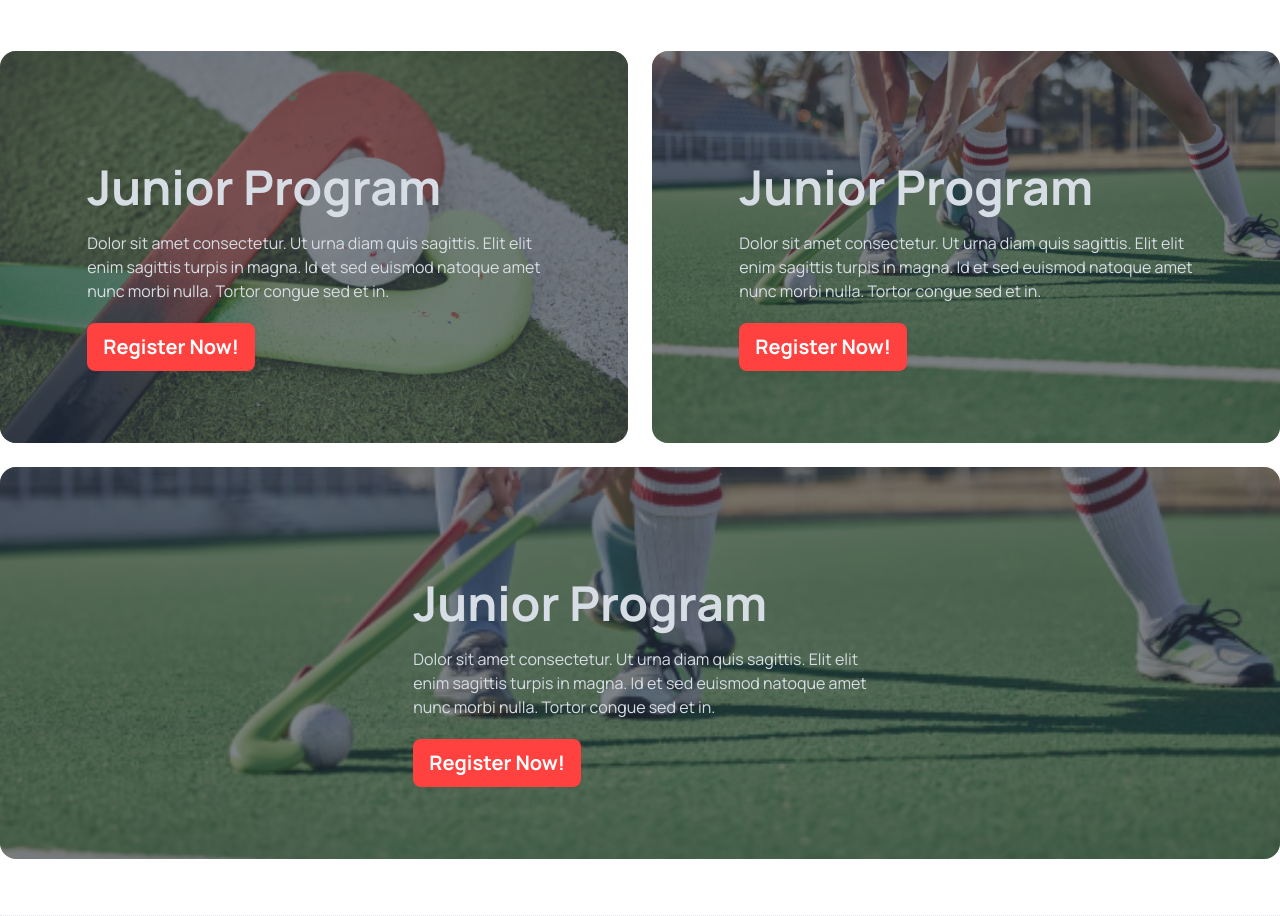
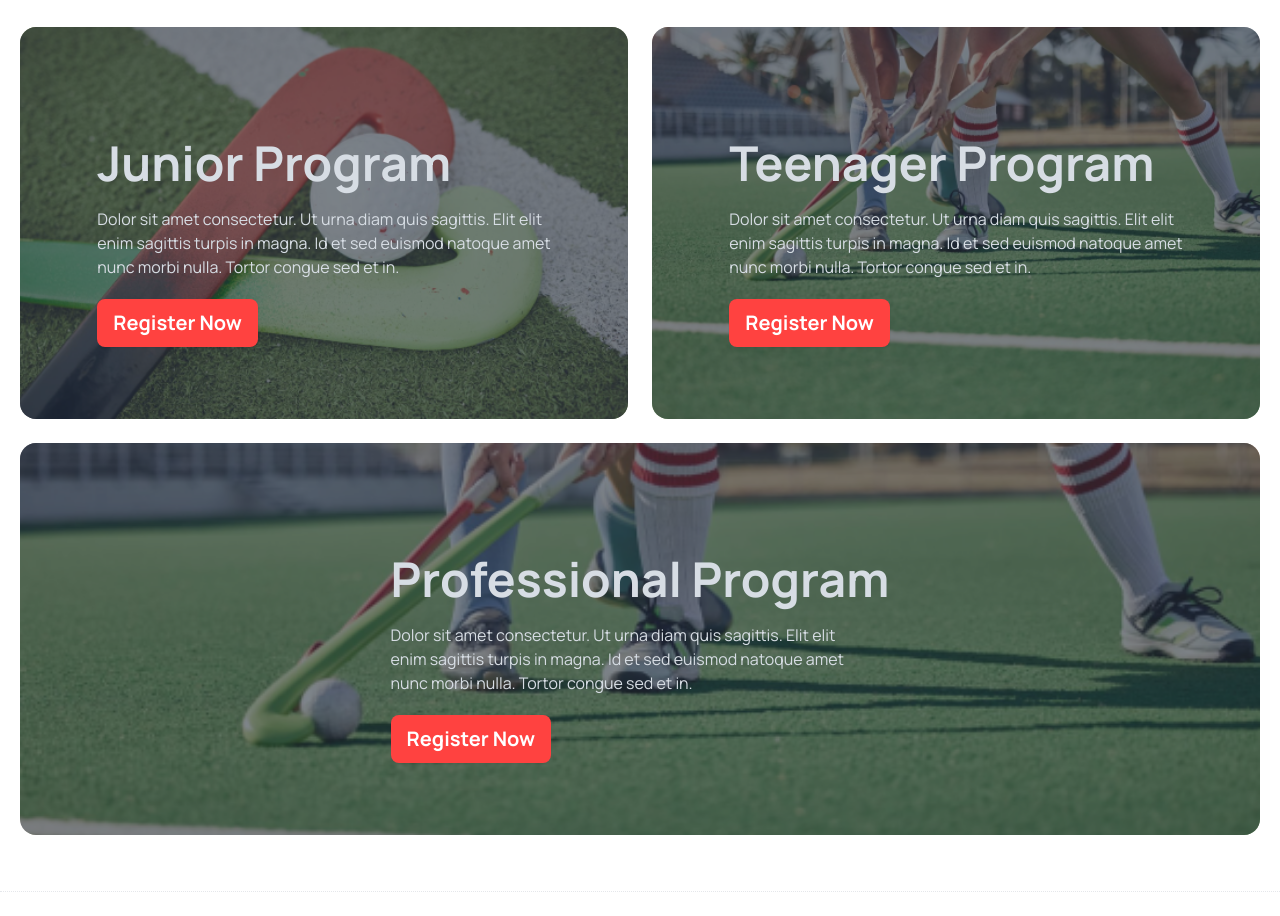
Before and after one commit to MdSalauddinSakib/Hockey-s-Club, a plain HTML site: page index.html in a window 1280 px wide. Shown: the part 1480-2396 px from the top of the page. After the commit the page ends 2372 px from the top, so only its background shows below. Drawn offline with nearby package versions, Linux system fonts and the light colour scheme.

Commit message:
programe section responsive added

```diff
--- a/index.html
+++ b/index.html
@@ -37,7 +37,7 @@
         <!---------------------
              Banner Section
         ----------------------->
-        <section class="mb-14">
+        <section class="mb-14 mx-5">
             <div class="carousel">
                 <!-- slide-1 -->
                 <div id="slide1" class="carousel-item relative w-full">
@@ -112,7 +112,7 @@
         <!-----------------------------------------
             Professional Hockey's Club section
         ------------------------------------------>
-        <section class="mt-14 mb-14">
+        <section class="my-14 mx-5">
             <div class="text-center">
                 <h1 class="text-4xl pb-2 text-color font-extrabold">Professional Hockeys Club</h1>
                 <p class="p-text-color">Dit amet consectetur. Condimentum dignissim adipiscing aliquam turpis placerat
@@ -154,14 +154,14 @@
         <!---------------------
             Program Section
         ----------------------->
-        <section class="mt-14 mb-14">
+        <section class="my-14 mx-5">
             <div class="text-center mb-14">
                 <h1 class="text-4xl pb-2 text-color font-extrabold">Program Sections</h1>
                 <p class="p-text-color">Dit amet consectetur. Condimentum dignissim adipiscing aliquam turpis placerat
                     <br> dolor. Purus urna in sit nullam proin. </p>
             </div>
             <!-- hero banner -->
-            <div class="grid grid-cols-2 gap-6">
+            <div class="grid lg:grid-cols-2 gap-6">
                 <div class="hero rounded-2xl" style="background-image: url(images/2.png);">
                     <div class="hero-overlay bg-opacity-60 rounded-2xl"></div>
                     <div class="hero-content text-neutral-content">
@@ -172,7 +172,7 @@
                                 Tortor congue sed et in.</p>
                             <button
                                 class="btn hover:bg-[green] border-none text-white bg-[#FF4240] text-[20px] font-bold">Register
-                                Now!</button>
+                                Now</button>
                         </div>
                     </div>
                 </div>
@@ -180,27 +180,27 @@
                     <div class="hero-overlay bg-opacity-60 rounded-2xl"></div>
                     <div class="hero-content text-neutral-content">
                         <div class="pt-24 pb-14">
-                            <h1 class="mb-5 text-5xl font-bold">Junior Program</h1>
+                            <h1 class="mb-5 text-5xl font-bold">Teenager Program</h1>
                             <p class="mb-5">Dolor sit amet consectetur. Ut urna diam quis sagittis. Elit elit <br>
                                 enim sagittis turpis in magna. Id et sed euismod natoque amet <br> nunc morbi nulla.
                                 Tortor congue sed et in.</p>
                             <button
                                 class="btn hover:bg-[green] border-none text-white bg-[#FF4240] text-[20px] font-bold">Register
-                                Now!</button>
+                                Now</button>
                         </div>
                     </div>
                 </div>
-                <div class="hero rounded-2xl col-span-2" style="background-image: url(images/3.png);">
+                <div class="hero rounded-2xl lg:col-span-2" style="background-image: url(images/3.png);">
                     <div class="hero-overlay bg-opacity-60 rounded-2xl"></div>
                     <div class="hero-content text-neutral-content">
                         <div class="pt-24 pb-14">
-                            <h1 class="mb-5 text-5xl font-bold">Junior Program</h1>
+                            <h1 class="mb-5 text-5xl font-bold">Professional Program</h1>
                             <p class="mb-5">Dolor sit amet consectetur. Ut urna diam quis sagittis. Elit elit <br>
                                 enim sagittis turpis in magna. Id et sed euismod natoque amet <br> nunc morbi nulla.
                                 Tortor congue sed et in.</p>
                             <button
                                 class="btn hover:bg-[green] border-none text-white bg-[#FF4240] text-[20px] font-bold">Register
-                                Now!</button>
+                                Now</button>
                         </div>
                     </div>
                 </div>
```
